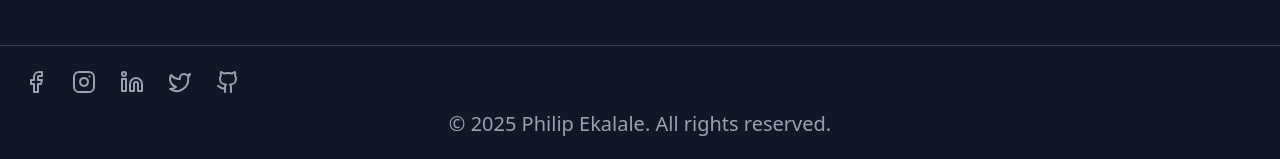
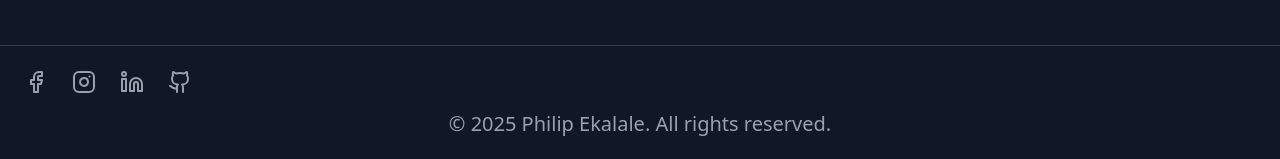
Before and after one commit to EKALALE/my-portfolio, a React (Vite) app in the folder Frontend/: page /contact in a window 1280 px wide. Shown: the part 753-912 px from the top of the page. Built offline with nearby package versions, Linux system fonts and the light colour scheme.

Commit message:
updated footer social media icons links

```diff
--- a/Frontend/src/components/Footer.jsx
+++ b/Frontend/src/components/Footer.jsx
@@ -6,23 +6,20 @@ export default function Footer() {
 
       {/* Social Icons */}
       <div className="flex justify-start gap-6 mb-4 px-6">
-        <a href="https://facebook.com/yourprofile" target="_blank" rel="noopener noreferrer"
+        <a href="https://facebook.com/philip.nnake" target="_blank" rel="noopener noreferrer"
            className="text-gray-400 hover:text-blue-600 transition">
           <Facebook size={24} />
         </a>
-        <a href="https://instagram.com/yourprofile" target="_blank" rel="noopener noreferrer"
+        <a href="https://instagram.com/philipnnake?igsh=YmRlYnc0dWJ6eDNx" target="_blank" rel="noopener noreferrer"
            className="text-gray-400 hover:text-pink-500 transition">
           <Instagram size={24} />
         </a>
-        <a href="https://linkedin.com/in/yourprofile" target="_blank" rel="noopener noreferrer"
+        <a href="https://linkedin.com/in/philip-ekalale" target="_blank" rel="noopener noreferrer"
            className="text-gray-400 hover:text-blue-400 transition">
           <Linkedin size={24} />
         </a>
-        <a href="https://twitter.com/yourprofile" target="_blank" rel="noopener noreferrer"
-           className="text-gray-400 hover:text-sky-400 transition">
-          <Twitter size={24} />
-        </a>
-        <a href="https://github.com/yourprofile" target="_blank" rel="noopener noreferrer"
+
+        <a href="https://github.com/Ekalale" target="_blank" rel="noopener noreferrer"
            className="text-gray-400 hover:text-white transition">
           <Github size={24} />
         </a>
```
